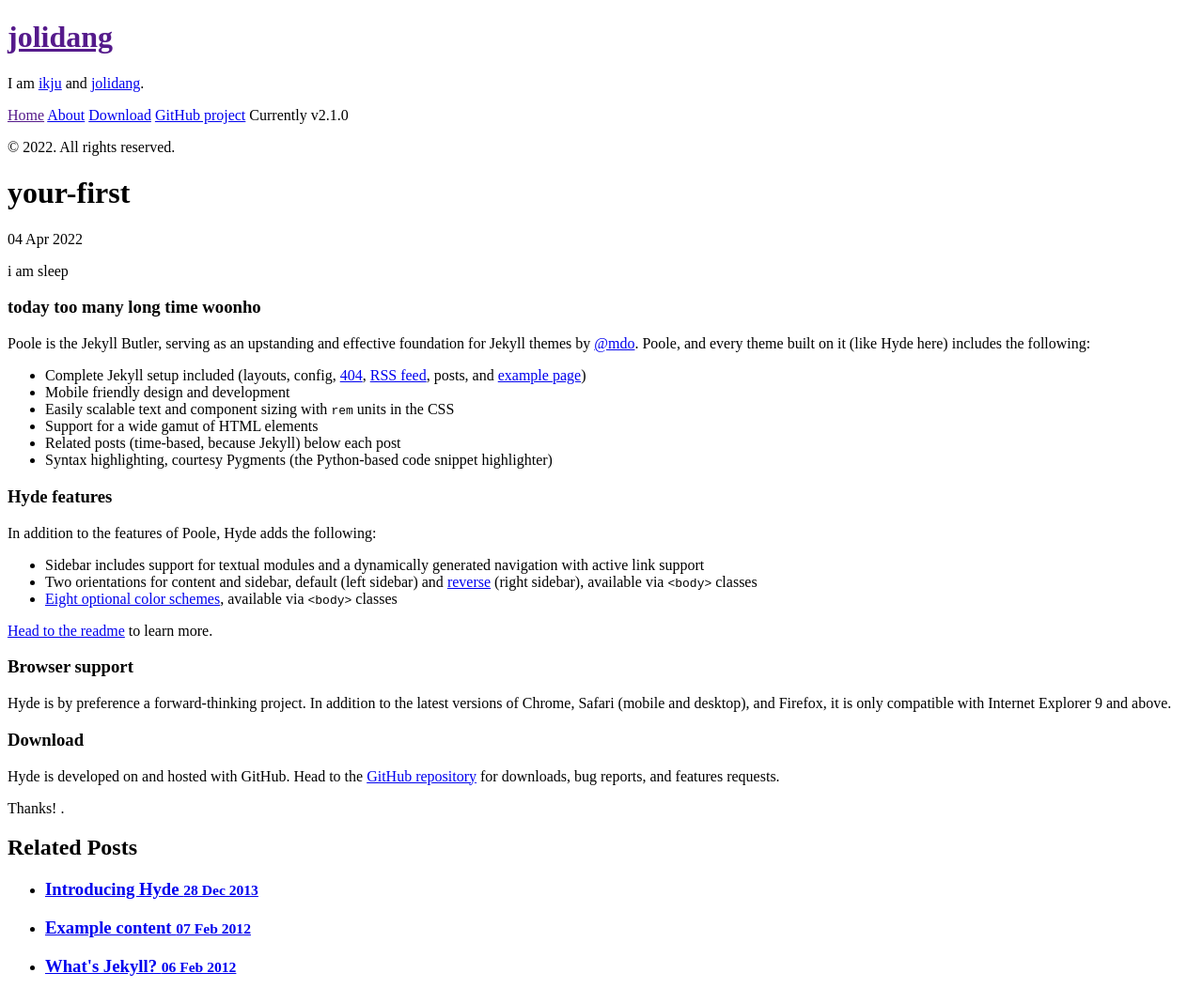
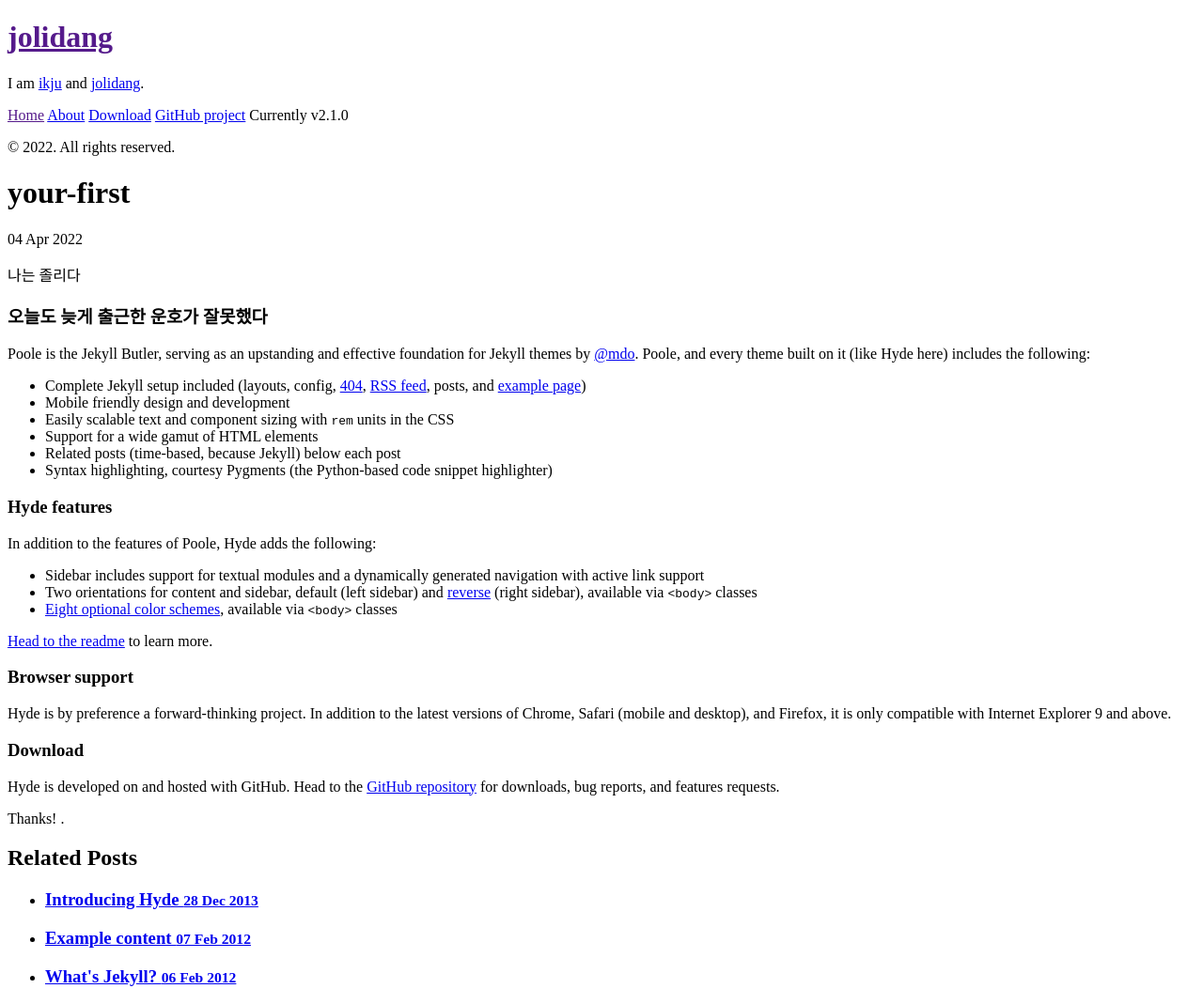
Before and after one commit to ikju1223/gitsleeplog.github.io, a Jekyll site: the page built from _posts/2022-04-04-your-first.md, in a window 1280 px wide. Shown: the whole page at 94% size. Built offline with Jekyll 4.4.1, drawn with Linux system fonts in a browser that asks for light colours; Markdown is read by kramdown in place of the engine named in the settings.

Commit message:
Update 2022-04-04-your-first.md

```diff
--- a/_posts/2022-04-04-your-first.md
+++ b/_posts/2022-04-04-your-first.md
@@ -3,9 +3,9 @@ layout: post
 title: your-first
 ---
 
-i am sleep
+나는 졸리다
 
-### today too many long time woonho
+### 오늘도 늦게 출근한 운호가 잘못했다
 
 Poole is the Jekyll Butler, serving as an upstanding and effective foundation for Jekyll themes by [@mdo](https://twitter.com/mdo). Poole, and every theme built on it (like Hyde here) includes the following:
 
```
